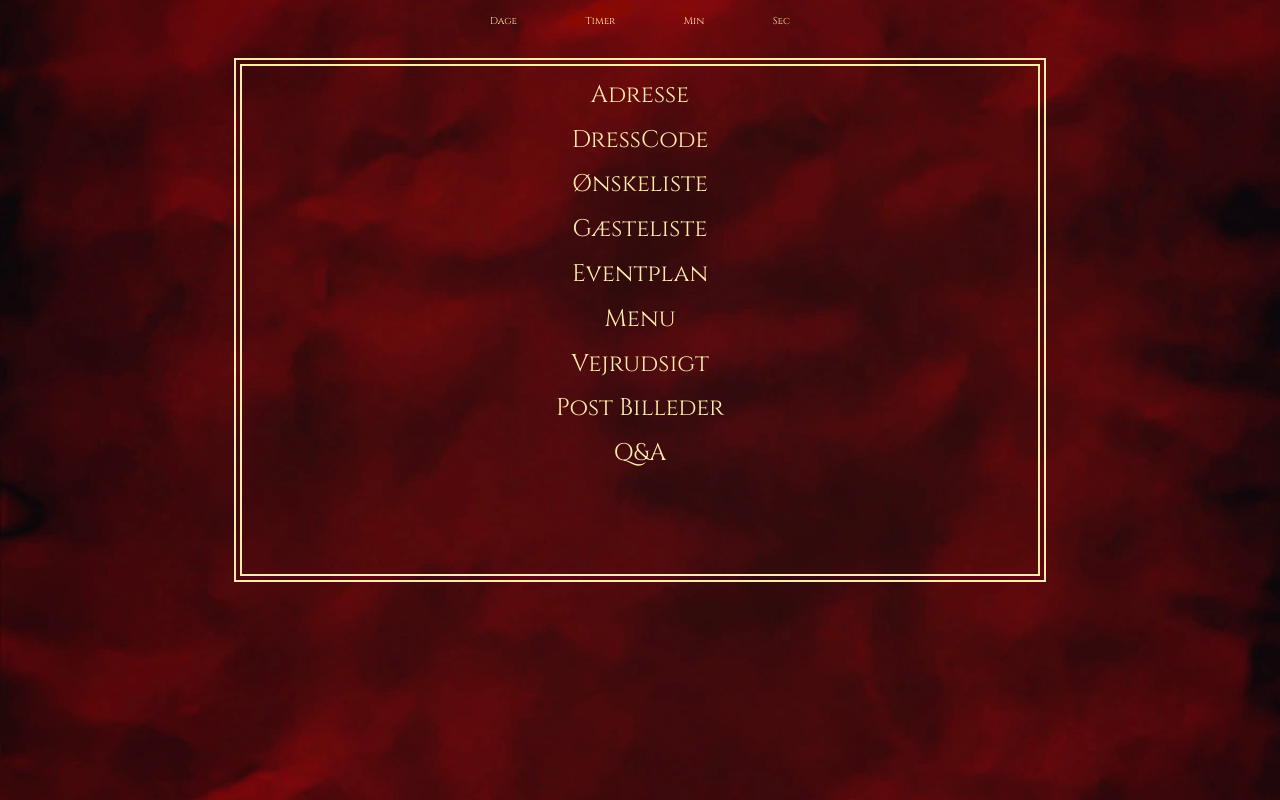
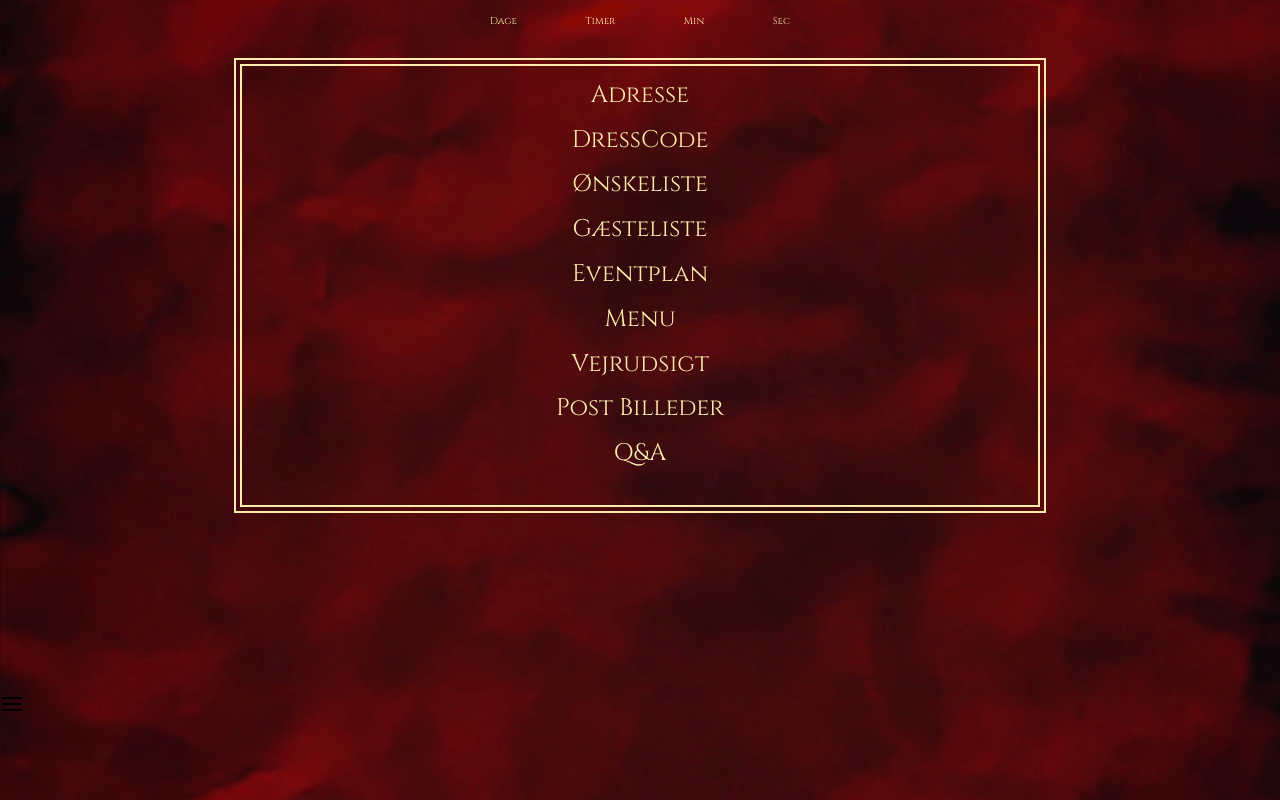
Before and after one commit to emil7809/wedding, a React (Vite) app: page / in a window 1280 px wide. Built offline with nearby package versions, Linux system fonts and the light colour scheme.

Commit message:
more of that

```diff
--- a/src/App.tsx
+++ b/src/App.tsx
@@ -24,9 +24,23 @@ function App() {
           <Welcome />
         </div>
       </main>
-      {/*  <nav>
-        <div id="menu_one" className={`${active === "cards" ? "active_card_nav" : ""}`} onClick={() => { setNavigation("Cards Library"); setActive("cards") }} ></div>
-      </nav> */}
+      <nav>
+        <div id="menu_one" className={`${active === "Menu" ? "active" : ""}`} onClick={() => { setNavigation("Menu"); setActive("Menu") }} >
+          <svg width='24' height='24' viewBox='0 0 24 24'
+            xmlns='http://www.w3.org/2000/svg' xmlns:xlink='http://www.w3.org/1999/xlink'>
+            <rect width='24' height='24' stroke='none' fill='#000000' opacity='0' />
+
+
+            <g transform="matrix(1 0 0 1 12 12)">
+              <path
+                /*  style="stroke: none; stroke-width: 1; stroke-dasharray: none; stroke-linecap: butt; stroke-dashoffset: 0; stroke-linejoin: miter; stroke-miterlimit: 4;  fill-rule: nonzero; opacity: 1;" */
+                transform=" translate(-12, -12)"
+                d="M 2 5 L 2 7 L 22 7 L 22 5 L 2 5 z M 2 11 L 2 13 L 22 13 L 22 11 L 2 11 z M 2 17 L 2 19 L 22 19 L 22 17 L 2 17 z"
+                stroke-linecap="round" />
+            </g>
+          </svg>
+        </div>
+      </nav>
     </>
   )
 }
--- a/src/sass/_animation.scss
+++ b/src/sass/_animation.scss
@@ -5,3 +5,7 @@
 .show {
     display: grid !important;
 }
+
+.active {
+    fill: white;
+}
```
